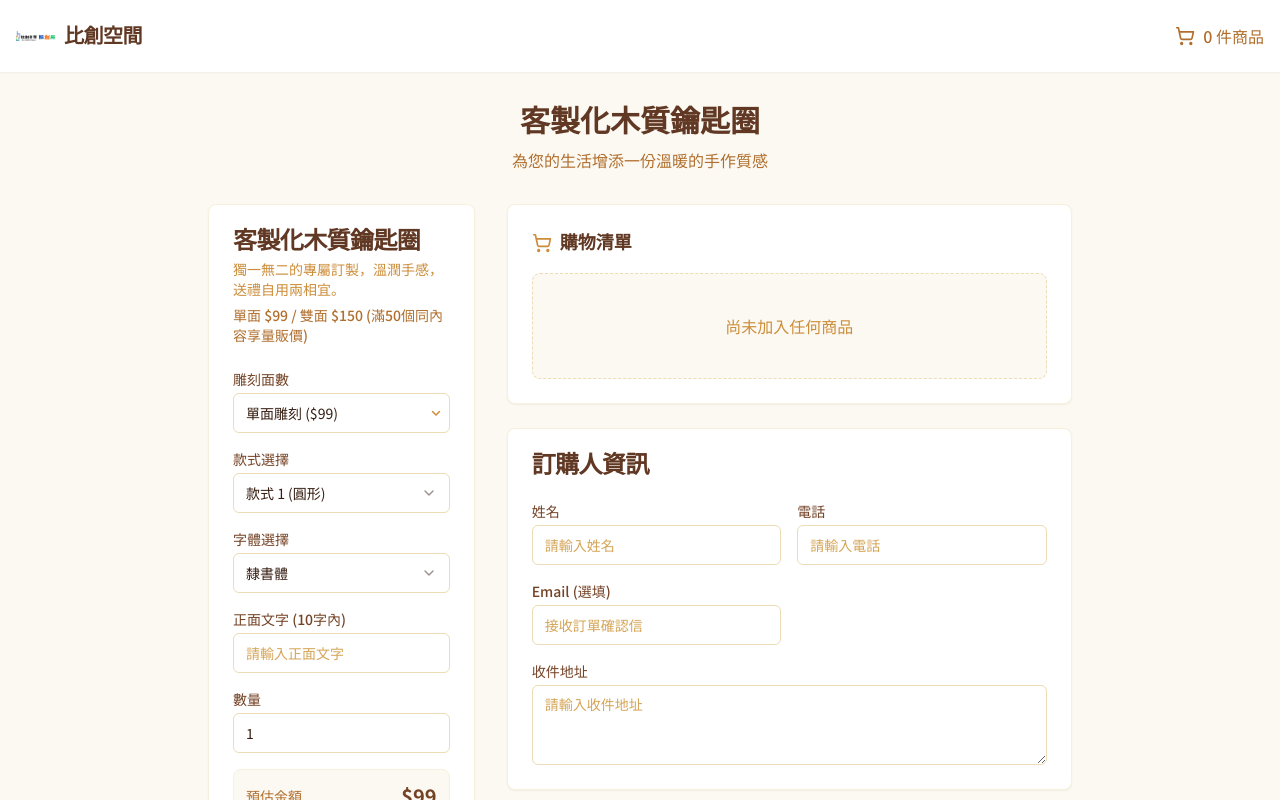
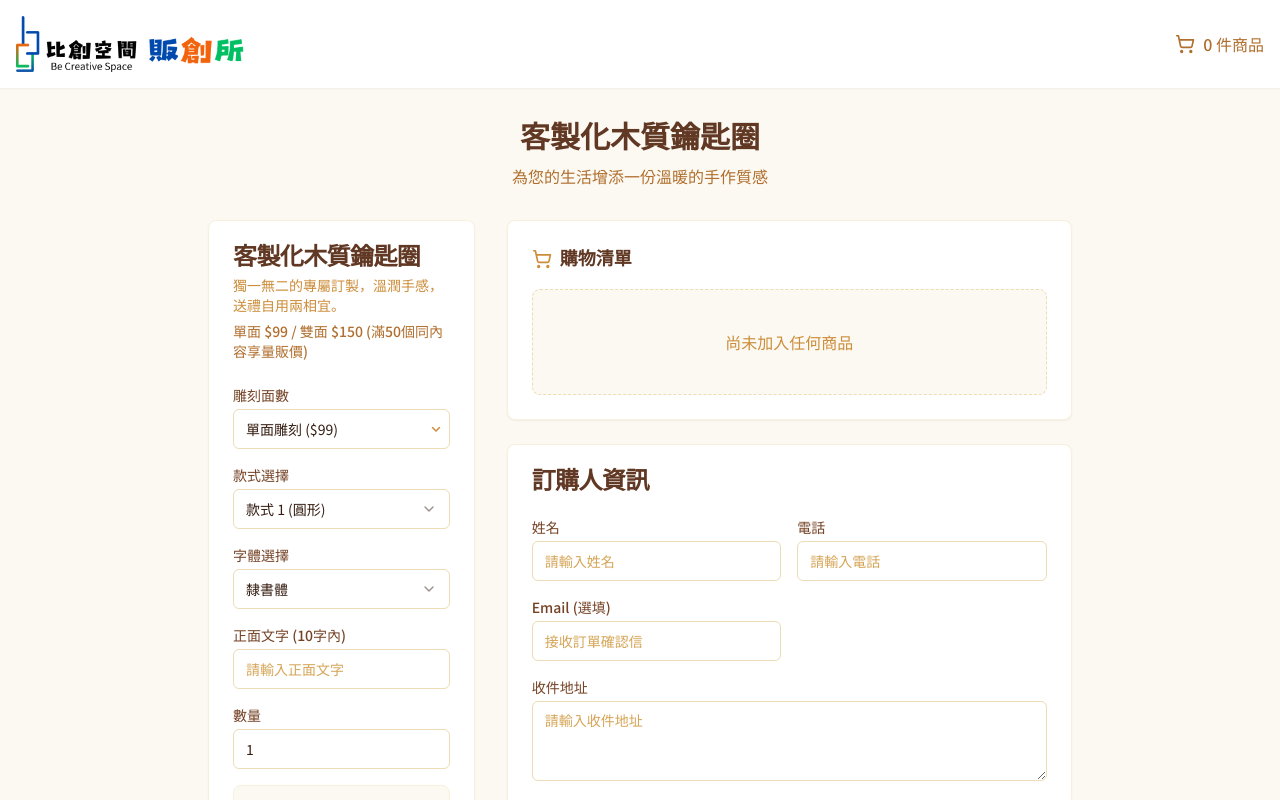
Before and after one commit to BCS2025/BCS-Official, a React (Vite) app: page / in a window 1280 px wide. Shown: the top 800 px of the page. Built offline with nearby package versions, Linux system fonts and the light colour scheme.

Commit message:
Logo Issue

```diff
--- a/src/App.jsx
+++ b/src/App.jsx
@@ -118,8 +118,11 @@ function App() {
             <header className="bg-white shadow-sm sticky top-0 z-10">
                 <div className="container mx-auto px-4 py-4 flex items-center justify-between">
                     <div className="flex items-center gap-2">
-                        <img src="/WebsiteLogoIcon.png" alt="比創空間 Logo" className="w-10 h-10 object-contain" />
-                        <h1 className="text-xl font-bold font-serif text-wood-900 tracking-tight">比創空間</h1>
+                        <img
+                            src={`${import.meta.env.BASE_URL}WebsiteLogoIcon.png`}
+                            alt="比創空間 Logo"
+                            className="h-14 w-auto object-contain"
+                        />
                     </div>
                     <div className="flex items-center gap-2 text-wood-600">
                         <ShoppingCart size={20} />
```
